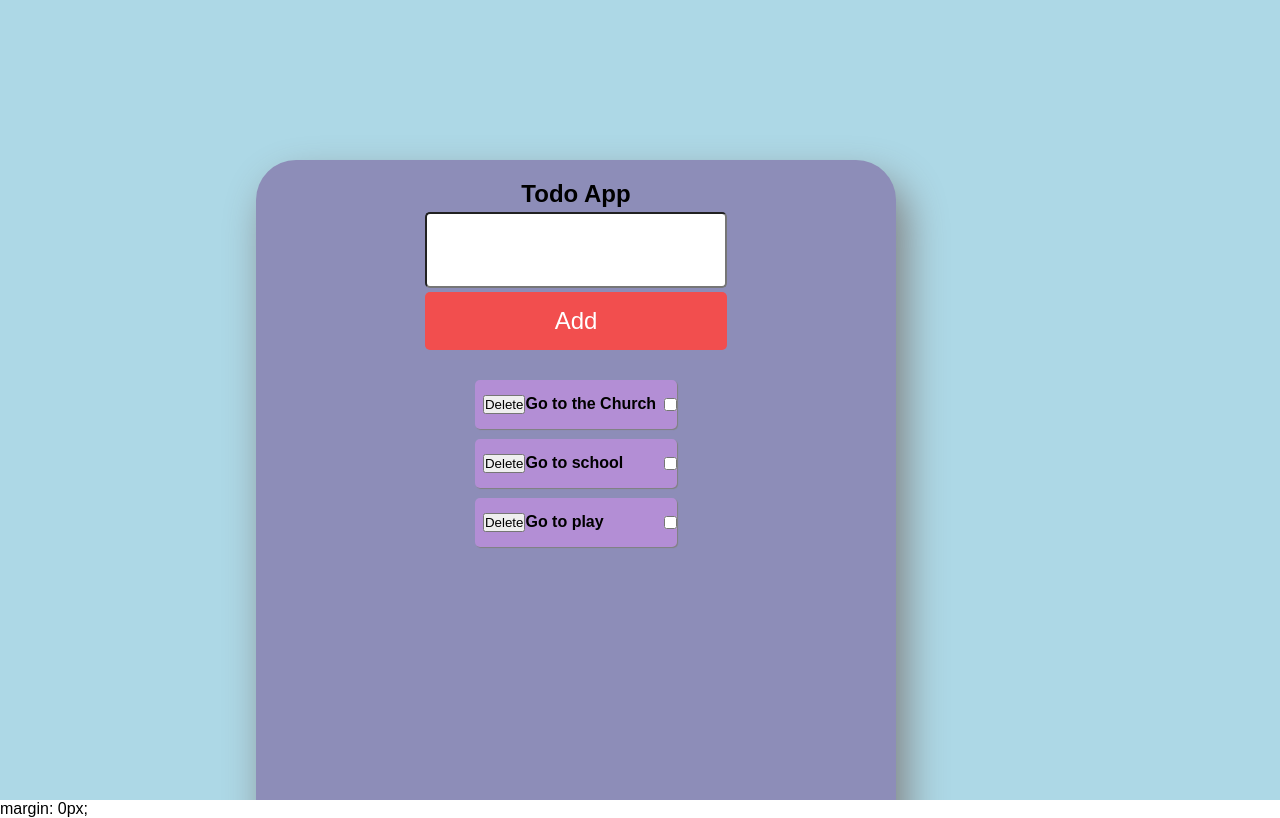
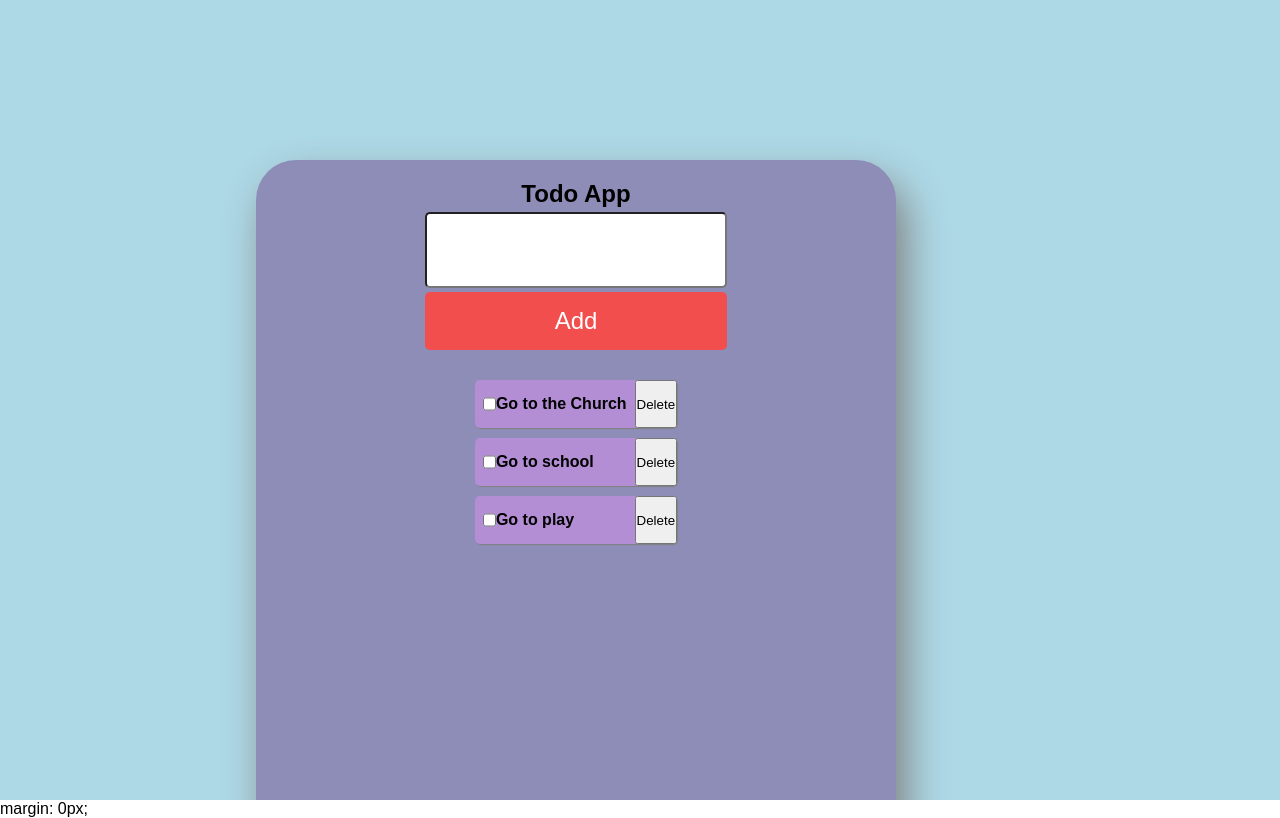
Before and after one commit to oracularzebra/todo, a plain HTML site: page index.html in a window 1280 px wide. Drawn offline with Linux system fonts and the light colour scheme.

Commit message:
Made some changes in the positioning of the delete button

```diff
--- a/index.html
+++ b/index.html
@@ -23,23 +23,24 @@
           <ol>
             <li>
               <div>
-                <button>Delete</button> <strong>Go to the Church</strong>
+                <input type="checkbox" id="checkbox" />
+                <strong id="taskText">Go to the Church</strong>
               </div>
-              <input type="checkbox" id="checkbox"/>
+              <button id="deleteButton">Delete</button>
             </li>
             <li>
               <div>
-                <button>Delete</button>
-                <strong>Go to school</strong>
+                <input type="checkbox" id="checkbox" />
+                <strong id="taskText">Go to school</strong>
               </div>
-              <input type="checkbox" id="checkbox" />
+              <button id="deleteButton">Delete</button>
             </li>
             <li>
               <div>
-                <button>Delete</button>
-                <strong>Go to play</strong>
+                <input type="checkbox" id="checkbox" />
+                <strong id="taskText">Go to play</strong>
               </div>
-              <input type="checkbox" id="checkbox" />
+              <button id="deleteButton">Delete</button>
             </li>
           </ol>
         </div>
```
